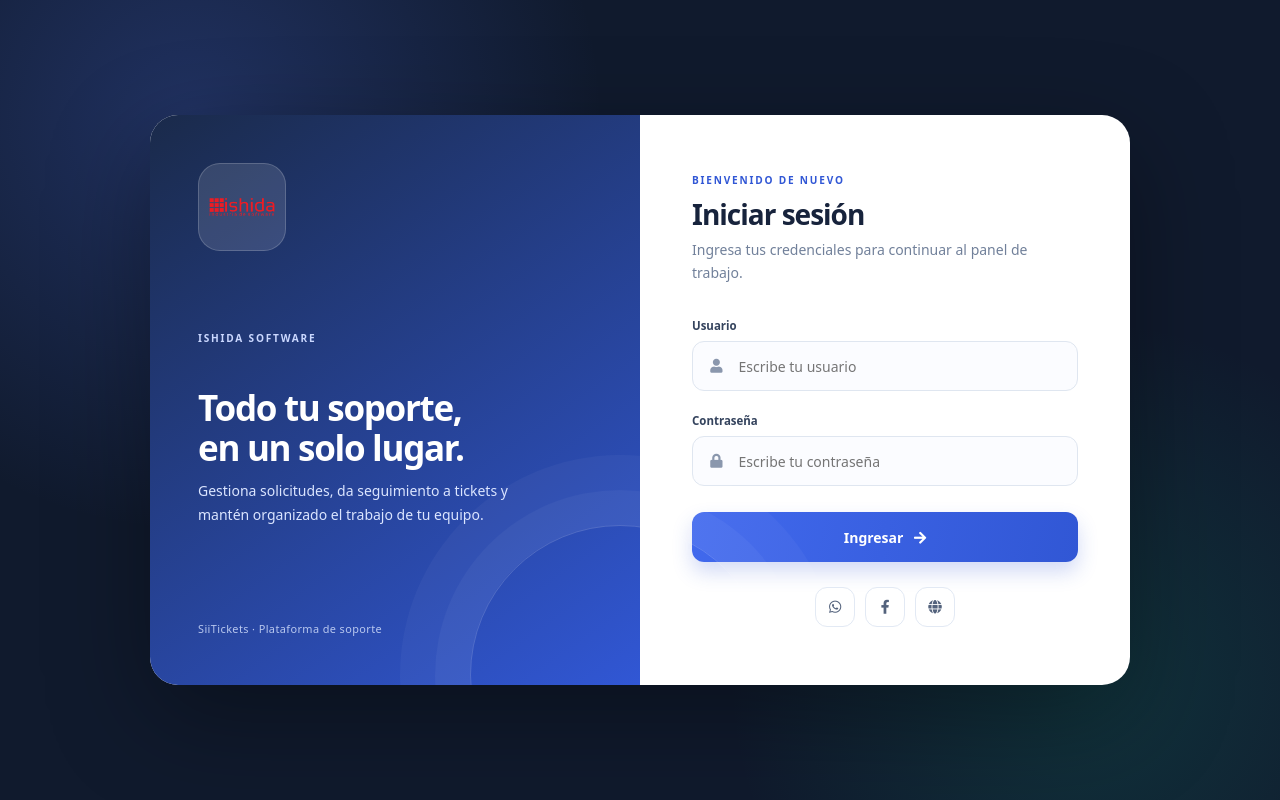
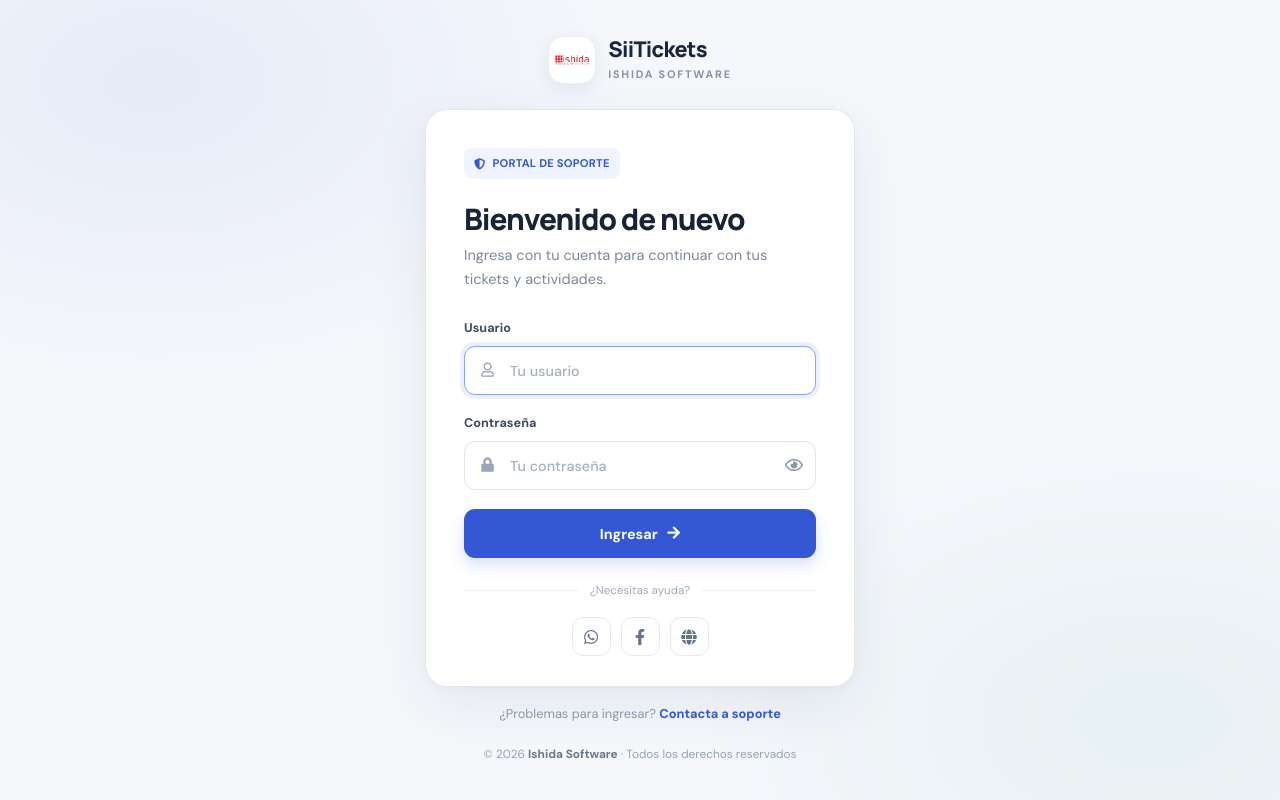
Before and after one commit to caeduardo99/SiiTickets-main, a Django app: page / in a window 1280 px wide. Run offline with Django 3.2, Linux system fonts and the light colour scheme; some libraries are stand-ins or nearby versions.

Commit message:
Redesign login with clean modern SaaS authentication UI

```diff
--- a/soporte/templates/login.html
+++ b/soporte/templates/login.html
@@ -4,71 +4,183 @@
 <head>
   <meta charset="utf-8">
   <meta name="viewport" content="width=device-width, initial-scale=1">
-  <title>SiiTickets | Iniciar sesión</title>
+  <meta name="theme-color" content="#f5f7fb">
+  <title>SiiTickets | Acceso</title>
   <link rel="icon" type="image/png" href="{% static 'images/logo-siiticket-removebg-preview.png' %}">
+  <link rel="preconnect" href="https://fonts.googleapis.com">
+  <link rel="preconnect" href="https://fonts.gstatic.com" crossorigin>
+  <link href="https://fonts.googleapis.com/css2?family=DM+Sans:wght@400;500;600;700&family=Manrope:wght@500;600;700;800&display=swap" rel="stylesheet">
   <link rel="stylesheet" href="{% static 'plugins/fontawesome-free/css/all.min.css' %}">
-  <link rel="stylesheet" href="{% static 'plugins/bootstrap/css/bootstrap.min.css' %}">
   <link rel="stylesheet" href="{% static 'dist/css/adminlte.min.css' %}">
-  <link rel="stylesheet" href="{% static 'dist/css/ui-modern-2026.css' %}?v=20261013-2">
   <style>
-    body.login-page { min-height:100vh; margin:0; display:flex; align-items:center; justify-content:center; padding:28px; overflow:auto; background:radial-gradient(circle at 15% 15%,rgba(76,112,235,.28),transparent 32%),radial-gradient(circle at 85% 85%,rgba(20,165,129,.18),transparent 28%),#101a2d!important; font-family:'DM Sans',system-ui,sans-serif; }
-    .login-shell { width:100%; max-width:980px; min-height:570px; display:grid; grid-template-columns:1fr 1fr; overflow:hidden; border-radius:28px; background:#fff; box-shadow:0 32px 100px rgba(0,0,0,.35); }
-    .login-brand { position:relative; display:flex; flex-direction:column; justify-content:space-between; padding:48px; color:#fff; background:linear-gradient(145deg,#1a2a4a,#3157d5); }
-    .login-brand:after { content:''; position:absolute; width:300px; height:300px; right:-130px; bottom:-140px; border:1px solid rgba(255,255,255,.17); border-radius:50%; box-shadow:0 0 0 35px rgba(255,255,255,.04),0 0 0 70px rgba(255,255,255,.035); }
-    .brand-logo { width:88px; height:88px; display:grid; place-items:center; border-radius:22px; background:rgba(255,255,255,.12); border:1px solid rgba(255,255,255,.18); }
-    .brand-logo img { max-width:74px; max-height:74px; object-fit:contain; }
-    .brand-heading { position:relative; z-index:1; margin:42px 0 12px; color:#fff; font-size:2.5rem; font-weight:800; line-height:1.12; letter-spacing:-1.3px; }
-    .brand-copy { position:relative; z-index:1; max-width:330px; color:#dbe5ff; line-height:1.7; }
-    .brand-foot { position:relative; z-index:1; color:#b9c8ef; font-size:.78rem; letter-spacing:.4px; }
-    .login-form-side { display:flex; flex-direction:column; justify-content:center; padding:52px; }
-    .eyebrow { color:#3157d5; font-size:.72rem; font-weight:800; text-transform:uppercase; letter-spacing:1.8px; }
-    .login-title { margin:10px 0 8px; color:#17233c; font-size:2rem; font-weight:800; letter-spacing:-1px; }
-    .login-subtitle { margin-bottom:30px; color:#71809a; line-height:1.6; }
-    .login-form-side label { color:#34435d; font-size:.82rem; font-weight:700; }
-    .login-input { display:flex; align-items:center; gap:12px; min-height:50px; margin-bottom:18px; padding:0 15px; border:1px solid #dfe6f0; border-radius:12px; background:#fbfcff; }
-    .login-input:focus-within { border-color:#8ea6fb; box-shadow:0 0 0 4px rgba(49,87,213,.1); }
-    .login-input i { width:18px; color:#8a97ad; text-align:center; }
-    .login-input input { width:100%; min-width:0; border:0; outline:0; background:transparent; color:#17233c; }
-    .login-submit { width:100%; min-height:50px; margin-top:8px; border:0; border-radius:12px; color:#fff; background:linear-gradient(100deg,#4169ed,#3157d5); font-weight:800; box-shadow:0 10px 20px rgba(49,87,213,.22); }
-    .login-submit:hover { background:linear-gradient(100deg,#3157d5,#203ea5); }
-    .login-social { display:flex; justify-content:center; gap:10px; margin-top:25px; }
-    .login-social a { display:grid; width:40px; height:40px; place-items:center; border:1px solid #e2e9f4; border-radius:12px; color:#53627c; background:#fff; }
-    .login-social a:hover { color:#3157d5; background:#f3f6ff; }
-    @media(max-width:720px) { body.login-page { padding:14px; } .login-shell { max-width:460px; min-height:auto; grid-template-columns:1fr; border-radius:22px; } .login-brand { padding:28px; } .brand-heading { margin-top:24px; font-size:1.8rem; } .brand-copy { display:none; } .brand-foot { margin-top:22px; } .brand-logo { width:64px; height:64px; border-radius:16px; } .brand-logo img { max-width:54px; max-height:54px; } .login-form-side { padding:30px 26px; } .login-title { font-size:1.7rem; } }
+    :root {
+      --ink:#182338;
+      --muted:#7b879b;
+      --line:#e5eaf2;
+      --blue:#3458d4;
+      --blue-dark:#2847b4;
+    }
+    * { box-sizing:border-box; }
+    html, body { min-height:100%; }
+    body.login-page {
+      min-height:100vh;
+      margin:0;
+      padding:32px 20px;
+      display:flex;
+      align-items:center;
+      justify-content:center;
+      overflow-x:hidden;
+      background:
+        radial-gradient(ellipse at 12% 10%,rgba(74,112,225,.09),transparent 30%),
+        radial-gradient(ellipse at 90% 90%,rgba(60,160,143,.08),transparent 28%),
+        #f5f7fb !important;
+      color:var(--ink);
+      font-family:'DM Sans',system-ui,-apple-system,BlinkMacSystemFont,'Segoe UI',sans-serif;
+    }
+    .auth-wrap { width:100%; max-width:430px; position:relative; z-index:1; }
+    .brand-row { display:flex; justify-content:center; align-items:center; gap:12px; margin-bottom:25px; }
+    .brand-mark {
+      width:48px; height:48px; display:flex; align-items:center; justify-content:center;
+      border-radius:15px; background:#fff; border:1px solid #e9edf5;
+      box-shadow:0 5px 18px rgba(27,43,77,.07);
+    }
+    .brand-mark img { width:38px; height:38px; object-fit:contain; }
+    .brand-name { font:800 1.35rem/1.15 'Manrope',sans-serif; letter-spacing:-.7px; color:#192640; }
+    .brand-caption { margin-top:4px; color:#8792a5; font-size:.68rem; font-weight:700; letter-spacing:1.8px; }
+    .auth-card {
+      padding:38px 38px 30px;
+      background:rgba(255,255,255,.96);
+      border:1px solid rgba(224,230,240,.95);
+      border-radius:22px;
+      box-shadow:0 18px 55px rgba(29,45,78,.08),0 2px 8px rgba(29,45,78,.025);
+    }
+    .secure-label {
+      display:inline-flex; align-items:center; gap:7px; padding:7px 10px;
+      border-radius:8px; background:#f0f4ff; color:#3859c7;
+      font-size:.7rem; font-weight:700; letter-spacing:.2px;
+    }
+    .secure-label i { font-size:.7rem; }
+    .auth-title { margin:22px 0 8px; color:#182338; font:800 1.85rem/1.2 'Manrope',sans-serif; letter-spacing:-1.05px; }
+    .auth-description { margin:0 0 27px; color:var(--muted); font-size:.91rem; line-height:1.65; }
+    .field-label { display:block; margin:0 0 8px; color:#3e4a60; font-size:.79rem; font-weight:700; }
+    .field-wrap {
+      display:flex; align-items:center; width:100%; height:49px; margin-bottom:19px;
+      border:1px solid #dfe5ef; border-radius:11px; background:#fff;
+      transition:border-color .18s ease,box-shadow .18s ease,background .18s ease;
+    }
+    .field-wrap:focus-within { border-color:#8ba2f5; background:#fff; box-shadow:0 0 0 4px rgba(52,88,212,.09); }
+    .field-icon { width:45px; flex:0 0 45px; color:#9aa5b7; text-align:center; font-size:.9rem; }
+    .field-wrap input {
+      width:100%; min-width:0; height:100%; padding:0 12px 0 0;
+      border:0!important; outline:0!important; box-shadow:none!important;
+      background:transparent!important; color:#202d43; font:500 .9rem 'DM Sans',sans-serif;
+    }
+    .field-wrap input::placeholder { color:#a5afbf; }
+    .password-toggle {
+      flex:0 0 42px; height:100%; border:0; border-radius:0 10px 10px 0;
+      color:#8c98aa; background:transparent; cursor:pointer;
+    }
+    .password-toggle:hover { color:var(--blue); }
+    .auth-submit {
+      display:flex; align-items:center; justify-content:center; gap:10px;
+      width:100%; height:49px; margin-top:6px; border:0; border-radius:11px;
+      color:#fff; background:var(--blue); font:700 .9rem 'DM Sans',sans-serif;
+      box-shadow:0 7px 15px rgba(52,88,212,.19); cursor:pointer;
+      transition:transform .18s ease,background .18s ease,box-shadow .18s ease;
+    }
+    .auth-submit:hover { background:var(--blue-dark); box-shadow:0 9px 20px rgba(52,88,212,.24); transform:translateY(-1px); }
+    .auth-submit:focus-visible,.password-toggle:focus-visible,.support-link:focus-visible { outline:3px solid rgba(52,88,212,.3); outline-offset:3px; }
+    .auth-error { padding:11px 13px; border:1px solid #f2d4d4; border-radius:10px; background:#fff6f6; color:#a43d45; font-size:.82rem; }
+    .auth-divider { display:flex; align-items:center; gap:12px; margin:24px 0 18px; color:#a0aabc; font-size:.72rem; }
+    .auth-divider:before,.auth-divider:after { content:''; height:1px; flex:1; background:#edf0f5; }
+    .social-row { display:flex; justify-content:center; gap:10px; }
+    .social-link {
+      display:inline-flex; align-items:center; justify-content:center; width:39px; height:39px;
+      border:1px solid #e5eaf2; border-radius:11px; color:#65728a; background:#fff;
+      text-decoration:none; transition:all .18s ease;
+    }
+    .social-link:hover { color:var(--blue); border-color:#cbd6fa; background:#f7f9ff; }
+    .auth-footer { margin-top:23px; text-align:center; color:#98a2b2; font-size:.74rem; }
+    .auth-footer strong { color:#69768c; font-weight:700; }
+    .support-line { margin-top:17px; text-align:center; color:#8a96a9; font-size:.8rem; }
+    .support-link { color:#3458d4; text-decoration:none; font-weight:700; }
+    .support-link:hover { color:#2847b4; text-decoration:underline; }
+    @media(max-width:480px) {
+      body.login-page { padding:22px 14px; align-items:center; }
+      .brand-row { margin-bottom:19px; }
+      .auth-card { padding:29px 23px 25px; border-radius:18px; }
+      .auth-title { font-size:1.65rem; }
+    }
+    @media(prefers-reduced-motion:reduce) { *,*:before,*:after { transition:none!important; } }
   </style>
 </head>
 <body class="login-page">
-  <main class="login-shell">
-    <section class="login-brand">
-      <div class="brand-logo"><img src="{% static 'images/logoishida.png' %}" alt="Ishida Software"></div>
+  <main class="auth-wrap">
+    <header class="brand-row">
+      <div class="brand-mark">
+        <img src="{% static 'images/logoishida.png' %}" alt="Ishida Software">
+      </div>
       <div>
-        <div class="eyebrow" style="color:#cbd8ff;">ISHIDA SOFTWARE</div>
-        <h1 class="brand-heading">Todo tu soporte,<br>en un solo lugar.</h1>
-        <p class="brand-copy">Gestiona solicitudes, da seguimiento a tickets y mantén organizado el trabajo de tu equipo.</p>
+        <div class="brand-name">SiiTickets</div>
+        <div class="brand-caption">ISHIDA SOFTWARE</div>
       </div>
-      <div class="brand-foot">SiiTickets · Plataforma de soporte</div>
-    </section>
-    <section class="login-form-side">
-      <div class="eyebrow">Bienvenido de nuevo</div>
-      <h2 class="login-title">Iniciar sesión</h2>
-      <p class="login-subtitle">Ingresa tus credenciales para continuar al panel de trabajo.</p>
+    </header>
+
+    <section class="auth-card" aria-labelledby="auth-title">
+      <div class="secure-label"><i class="fas fa-shield-alt" aria-hidden="true"></i> PORTAL DE SOPORTE</div>
+      <h1 class="auth-title" id="auth-title">Bienvenido de nuevo</h1>
+      <p class="auth-description">Ingresa con tu cuenta para continuar con tus tickets y actividades.</p>
+
       <form action="/" method="post">
         {% csrf_token %}
-        <label for="username">Usuario</label>
-        <div class="login-input"><i class="fas fa-user"></i><input name="username" id="username" type="text" placeholder="Escribe tu usuario" autocomplete="username" required></div>
-        <label for="password">Contraseña</label>
-        <div class="login-input"><i class="fas fa-lock"></i><input name="password" id="password" type="password" placeholder="Escribe tu contraseña" autocomplete="current-password" required></div>
-        <button type="submit" class="login-submit">Ingresar <i class="fas fa-arrow-right ml-2"></i></button>
+        <label class="field-label" for="username">Usuario</label>
+        <div class="field-wrap">
+          <span class="field-icon"><i class="far fa-user" aria-hidden="true"></i></span>
+          <input name="username" id="username" type="text" placeholder="Tu usuario" autocomplete="username" autocapitalize="none" spellcheck="false" required autofocus>
+        </div>
+
+        <label class="field-label" for="password">Contraseña</label>
+        <div class="field-wrap">
+          <span class="field-icon"><i class="fas fa-lock" aria-hidden="true"></i></span>
+          <input name="password" id="password" type="password" placeholder="Tu contraseña" autocomplete="current-password" required>
+          <button class="password-toggle" type="button" id="togglePassword" aria-label="Mostrar contraseña" title="Mostrar contraseña">
+            <i class="far fa-eye" aria-hidden="true"></i>
+          </button>
+        </div>
+
         {% if message is not None %}
-        <div class="alert alert-warning mt-3" role="alert">{{ message }}</div>
+          <div class="auth-error mb-3" role="alert"><i class="fas fa-exclamation-circle mr-1" aria-hidden="true"></i> {{ message }}</div>
         {% endif %}
+
+        <button type="submit" class="auth-submit">Ingresar <i class="fas fa-arrow-right" aria-hidden="true"></i></button>
       </form>
-      <div class="login-social">
-        <a href="https://api.whatsapp.com/send?phone=593994606970" target="_blank" rel="noopener" aria-label="WhatsApp"><i class="fab fa-whatsapp"></i></a>
-        <a href="https://www.facebook.com/ishidasoftware" target="_blank" rel="noopener" aria-label="Facebook"><i class="fab fa-facebook-f"></i></a>
-        <a href="https://ishidasoftware.com/" target="_blank" rel="noopener" aria-label="Sitio web"><i class="fas fa-globe"></i></a>
+
+      <div class="auth-divider">¿Necesitas ayuda?</div>
+      <div class="social-row" aria-label="Canales de contacto">
+        <a class="social-link" href="https://api.whatsapp.com/send?phone=593994606970" target="_blank" rel="noopener noreferrer" aria-label="Contactar por WhatsApp" title="WhatsApp"><i class="fab fa-whatsapp"></i></a>
+        <a class="social-link" href="https://www.facebook.com/ishidasoftware" target="_blank" rel="noopener noreferrer" aria-label="Facebook" title="Facebook"><i class="fab fa-facebook-f"></i></a>
+        <a class="social-link" href="https://ishidasoftware.com/" target="_blank" rel="noopener noreferrer" aria-label="Sitio web de Ishida Software" title="Sitio web"><i class="fas fa-globe"></i></a>
       </div>
     </section>
+
+    <div class="support-line">¿Problemas para ingresar? <a class="support-link" href="https://api.whatsapp.com/send?phone=593994606970" target="_blank" rel="noopener noreferrer">Contacta a soporte</a></div>
+    <footer class="auth-footer">© 2026 <strong>Ishida Software</strong> · Todos los derechos reservados</footer>
   </main>
+  <script>
+    (function () {
+      var toggle = document.getElementById('togglePassword');
+      var password = document.getElementById('password');
+      if (!toggle || !password) return;
+      toggle.addEventListener('click', function () {
+        var reveal = password.type === 'password';
+        password.type = reveal ? 'text' : 'password';
+        toggle.setAttribute('aria-label', reveal ? 'Ocultar contraseña' : 'Mostrar contraseña');
+        toggle.setAttribute('title', reveal ? 'Ocultar contraseña' : 'Mostrar contraseña');
+        toggle.innerHTML = reveal
+          ? '<i class="far fa-eye-slash" aria-hidden="true"></i>'
+          : '<i class="far fa-eye" aria-hidden="true"></i>';
+      });
+    })();
+  </script>
 </body>
 </html>
```
